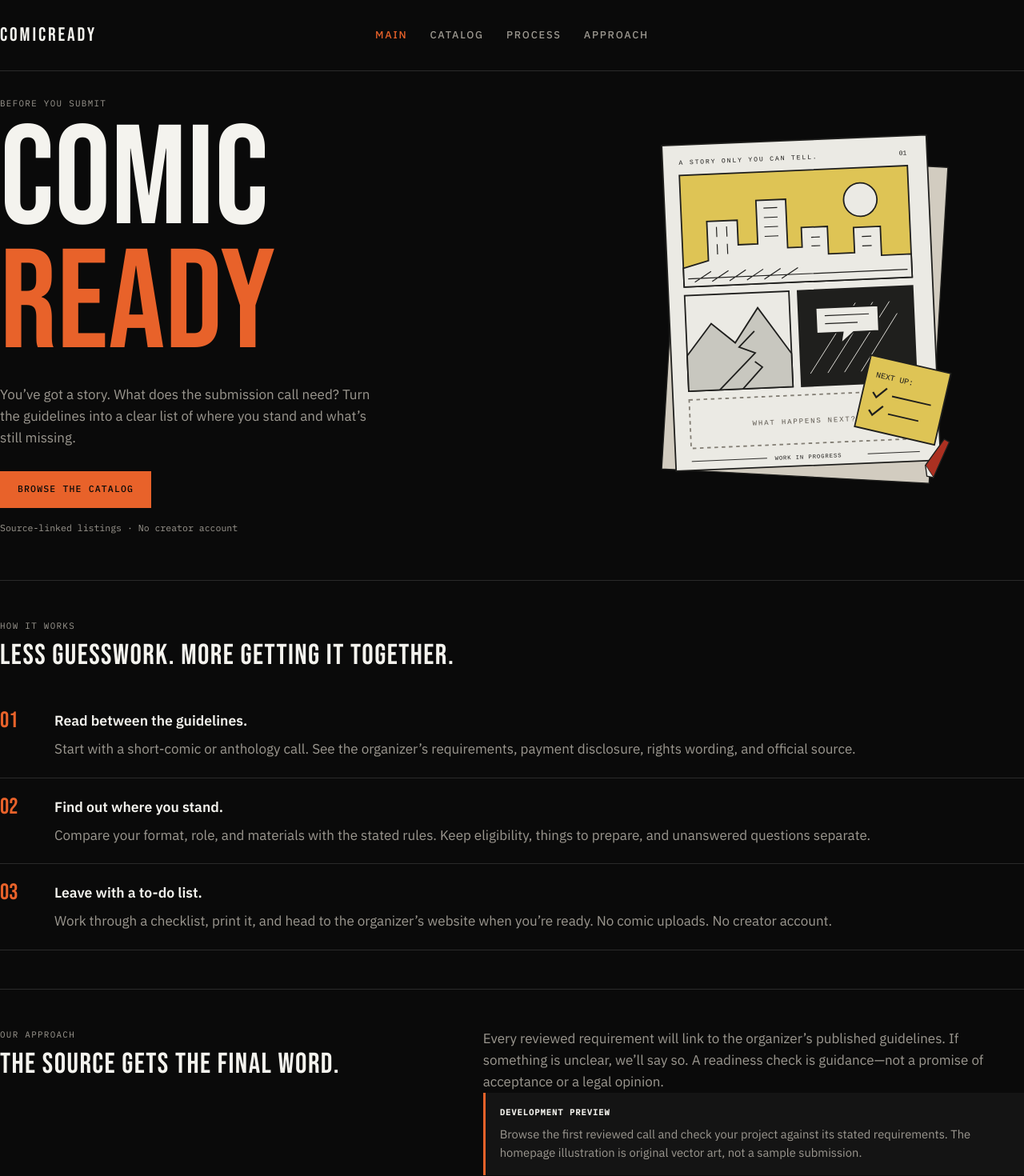
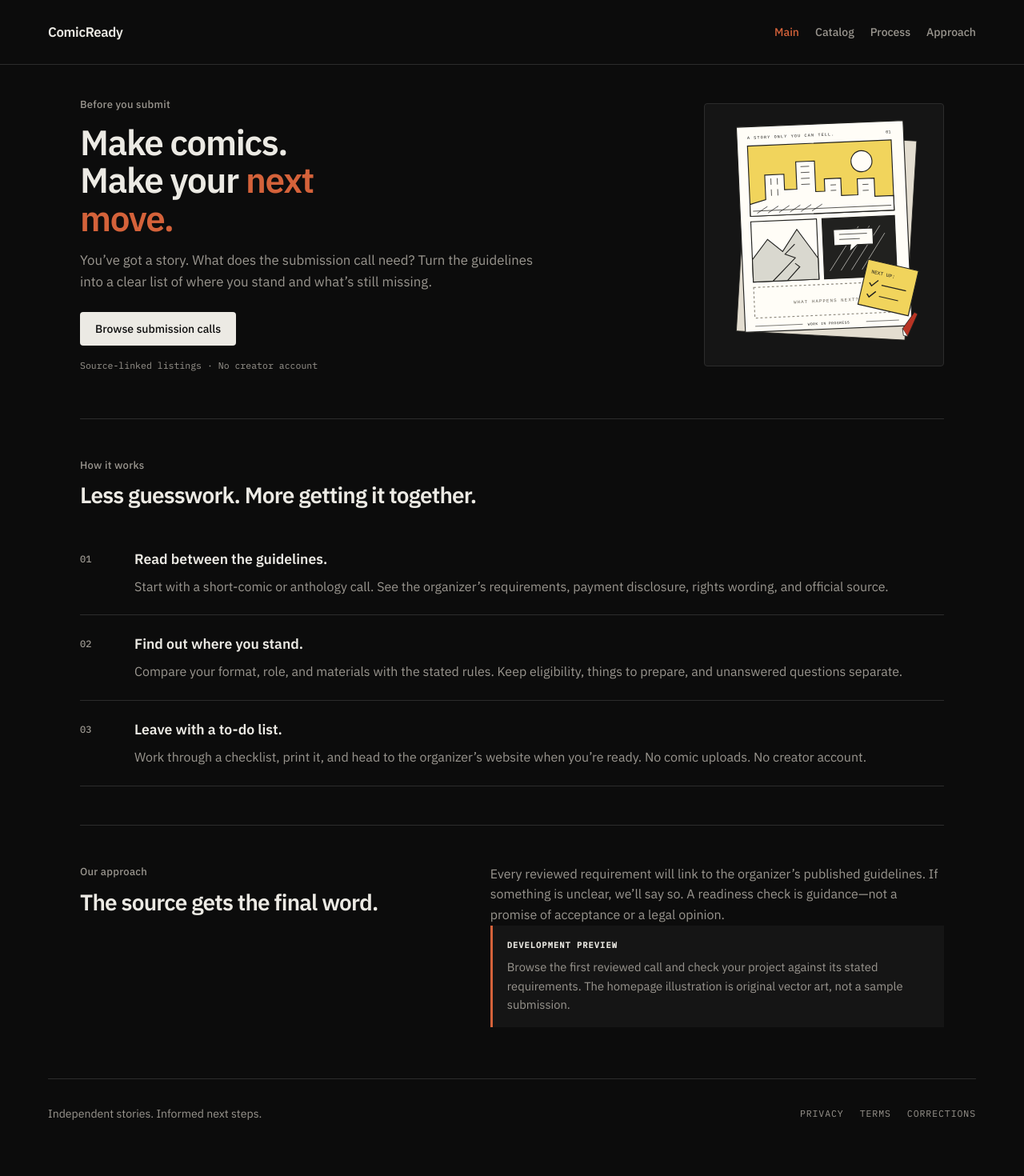
Before and after one commit to Charles-AM/ComicReady, a Next.js app: page / in a window 1280 px wide. Shown: the top 1470 px of the page at 80% size. Built offline with nearby package versions, Linux system fonts and the light colour scheme.

Commit message:
Premium polish: aligned layout, refined controls, scaled art
Wrap main in site-shell for consistent alignment. Replace shouty mega
type and orange CTAs with IBM Plex hierarchy and quiet buttons. Cap
storyboard and cover sizes; soften catalog grid and finding markers.

```diff
--- a/src/app/globals.css
+++ b/src/app/globals.css
@@ -1,21 +1,21 @@
 @import "tailwindcss";
 
-/* Comic-store inspired system (dark field, orange accent, cover-forward catalog) */
+/* Premium dark editorial — aligned grid, restrained accent, readable type */
 :root {
-  --bg: #0a0a0a;
-  --surface: #141414;
-  --surface-raised: #1c1c1c;
-  --ink: #f4f3ee;
-  --muted: #9c9890;
-  --line: #2a2a2a;
-  --accent: #e8622a;
-  --accent-hover: #f07040;
-  --display: var(--font-display), Impact, sans-serif;
-  --body: var(--font-body), Arial, Helvetica, sans-serif;
-  --mono: var(--font-mono), "Courier New", monospace;
-  --gutter: clamp(20px, 4vw, 48px);
-  --content: 1200px;
-  --read: 42rem;
+  --bg: #0c0c0c;
+  --surface: #151515;
+  --surface-raised: #1a1a1a;
+  --ink: #eceae4;
+  --muted: #9a968f;
+  --line: #2c2c2c;
+  --accent: #d4623a;
+  --accent-hover: #e07550;
+  --body: var(--font-body), system-ui, sans-serif;
+  --mono: var(--font-mono), ui-monospace, monospace;
+  --gutter: clamp(20px, 4vw, 40px);
+  --content: 1080px;
+  --read: 40rem;
+  --radius: 4px;
 }
 
 * {
@@ -32,8 +32,9 @@ body {
   background: var(--bg);
   color: var(--ink);
   font-family: var(--body);
-  font-size: 17px;
-  line-height: 1.58;
+  font-size: 16px;
+  line-height: 1.6;
+  -webkit-font-smoothing: antialiased;
 }
 
 a {
@@ -97,42 +98,38 @@ textarea:focus-visible {
 }
 
 .site-header {
-  display: grid;
-  grid-template-columns: 1fr auto 1fr;
+  display: flex;
   align-items: center;
-  gap: 16px;
-  padding: 22px 0;
+  justify-content: space-between;
+  gap: 24px;
+  padding: 20px 0;
+}
+
+.site-main {
+  width: 100%;
 }
 
 .brand {
-  justify-self: start;
+  font-size: 1.05rem;
+  font-weight: 600;
+  letter-spacing: -0.02em;
   text-decoration: none;
   color: var(--ink);
 }
 
-.brand-name {
-  font-family: var(--display);
-  font-size: 1.5rem;
-  letter-spacing: 0.12em;
-  text-transform: uppercase;
-}
-
 .site-header nav {
-  justify-self: center;
   display: flex;
   flex-wrap: wrap;
-  gap: 28px;
-  justify-content: center;
+  gap: 4px 20px;
+  justify-content: flex-end;
 }
 
 .site-header nav a {
-  min-height: 44px;
+  min-height: 40px;
   display: inline-flex;
   align-items: center;
-  font-size: 0.8rem;
+  font-size: 0.875rem;
   font-weight: 500;
-  letter-spacing: 0.14em;
-  text-transform: uppercase;
   text-decoration: none;
   color: var(--muted);
 }
@@ -186,31 +183,35 @@ textarea:focus-visible {
 /* Typography */
 .eyebrow {
   margin: 0 0 12px;
-  font-family: var(--mono);
-  font-size: 0.68rem;
-  letter-spacing: 0.12em;
-  text-transform: uppercase;
+  font-size: 0.8125rem;
+  font-weight: 500;
+  letter-spacing: 0.02em;
   color: var(--muted);
 }
 
 .page-title,
 .call-title,
-.section-title,
-.display-title {
-  font-family: var(--display);
-  font-weight: 400;
-  line-height: 0.95;
-  letter-spacing: 0.04em;
-  text-transform: uppercase;
+.section-title {
+  font-weight: 600;
+  line-height: 1.08;
+  letter-spacing: -0.03em;
 }
 
 .page-title {
-  font-size: clamp(2.25rem, 5vw, 3.5rem);
+  font-size: clamp(2rem, 4.5vw, 2.75rem);
   margin: 0 0 16px;
 }
 
+.hero-title {
+  max-width: 14ch;
+}
+
+.text-accent {
+  color: var(--accent);
+}
+
 .section-title {
-  font-size: clamp(1.75rem, 3vw, 2.25rem);
+  font-size: clamp(1.35rem, 2.5vw, 1.75rem);
   margin: 0 0 20px;
 }
 
@@ -244,47 +245,40 @@ h3 {
   margin: 0 0 8px;
 }
 
-/* Home — store hero */
-.store-hero {
-  padding: 32px 0 56px;
+/* Home hero */
+.home-hero {
+  padding: 40px 0 56px;
 }
 
-.store-hero-grid {
+.home-hero-grid {
   display: grid;
-  grid-template-columns: minmax(0, 1.1fr) minmax(240px, 0.9fr);
-  gap: 40px;
+  grid-template-columns: minmax(0, 1fr) minmax(200px, 300px);
+  gap: 48px;
   align-items: center;
 }
 
-.store-mega {
-  margin: 0 0 20px;
-  font-family: var(--display);
-  font-weight: 400;
-  line-height: 0.88;
-  letter-spacing: 0.02em;
-  text-transform: uppercase;
+.lede {
+  max-width: 34em;
+  margin: 0 0 24px;
+  color: var(--muted);
+  font-size: 1.05rem;
 }
 
-.store-mega-line {
-  display: block;
-  font-size: clamp(4.5rem, 16vw, 11rem);
+.home-hero-art {
+  justify-self: end;
+  width: 100%;
+  max-width: 300px;
+  padding: 12px;
+  border: 1px solid var(--line);
+  background: var(--surface);
+  border-radius: var(--radius);
 }
 
-.store-mega-accent {
-  color: var(--accent);
-}
-
-.store-lede {
-  max-width: 28em;
-  margin: 0 0 28px;
-  color: var(--muted);
-}
-
-.store-hero-art .storyboard {
+.home-hero-art .storyboard {
+  display: block;
   width: 100%;
-  max-height: 480px;
   height: auto;
-  opacity: 0.92;
+  max-height: 320px;
 }
 
 .home-process {
@@ -311,10 +305,12 @@ h3 {
 }
 
 .process-index {
-  font-family: var(--display);
-  font-size: 1.75rem;
-  color: var(--accent);
-  line-height: 1;
+  font-family: var(--mono);
+  font-size: 0.75rem;
+  font-weight: 500;
+  color: var(--muted);
+  line-height: 1.6;
+  padding-top: 4px;
 }
 
 .process-list p {
@@ -338,44 +334,32 @@ h3 {
   color: var(--muted);
 }
 
-/* Catalog page hero (Dribbble-style mega title) */
 .layout-catalog {
-  padding-top: 24px;
+  padding-top: 8px;
 }
 
-.catalog-hero {
+.catalog-page-head {
   display: grid;
-  grid-template-columns: minmax(0, 1.2fr) minmax(260px, 0.8fr);
+  grid-template-columns: minmax(0, 1fr) minmax(240px, 420px);
   gap: 32px 48px;
   align-items: end;
-  margin-bottom: 40px;
-}
-
-.mega-title {
-  margin: 0;
-  font-family: var(--display);
-  font-weight: 400;
-  font-size: clamp(5rem, 22vw, 14rem);
-  line-height: 0.85;
-  letter-spacing: 0.02em;
-  text-transform: uppercase;
-  color: var(--accent);
+  margin-bottom: 32px;
+  padding-bottom: 28px;
+  border-bottom: 1px solid var(--line);
 }
 
 .catalog-hero-copy {
   margin: 0;
-  font-size: 0.95rem;
+  font-size: 0.9375rem;
   line-height: 1.65;
   color: var(--muted);
-  max-width: 28em;
-  padding-bottom: 12px;
 }
 
 .catalog-toolbar {
-  display: flex;
-  flex-wrap: wrap;
-  align-items: flex-end;
-  gap: 20px 32px;
+  display: grid;
+  grid-template-columns: minmax(200px, 280px) 1fr auto;
+  align-items: end;
+  gap: 16px 24px;
   padding-bottom: 20px;
   border-bottom: 1px solid var(--line);
 }
@@ -419,17 +403,19 @@ h3 {
   padding: 0;
 }
 
+.catalog-tabs {
+  justify-self: start;
+}
+
 .catalog-tabs button {
   border: 0;
   background: none;
   padding: 8px 0;
-  font-family: var(--mono);
-  font-size: 0.68rem;
-  letter-spacing: 0.12em;
-  text-transform: uppercase;
+  font-size: 0.8125rem;
+  font-weight: 500;
   color: var(--muted);
   cursor: pointer;
-  border-bottom: 2px solid transparent;
+  border-bottom: 1px solid transparent;
 }
 
 .catalog-tabs button.is-active,
@@ -439,7 +425,23 @@ h3 {
 }
 
 .filter-toggle {
-  margin-left: auto;
+  justify-self: end;
+}
+
+.btn-quiet {
+  min-height: 38px;
+  padding: 0 14px;
+  border: 1px solid var(--line);
+  border-radius: var(--radius);
+  background: transparent;
+  color: var(--muted);
+  font-size: 0.8125rem;
+  font-weight: 500;
+}
+
+.btn-quiet:hover {
+  color: var(--ink);
+  border-color: var(--muted);
 }
 
 .catalog-filter-panel {
@@ -466,8 +468,8 @@ h3 {
 /* Cover grid */
 .cover-grid {
   display: grid;
-  grid-template-columns: repeat(4, minmax(0, 1fr));
-  gap: 28px 20px;
+  grid-template-columns: repeat(auto-fill, minmax(160px, 1fr));
+  gap: 24px 20px;
   list-style: none;
   margin: 0;
   padding: 0;
@@ -525,12 +527,11 @@ h3 {
 }
 
 .cover-title {
-  margin: 0 0 8px;
-  font-family: var(--display);
-  font-size: 1.35rem;
-  line-height: 1;
-  letter-spacing: 0.03em;
-  text-transform: uppercase;
+  margin: 0 0 6px;
+  font-size: 0.9375rem;
+  font-weight: 600;
+  line-height: 1.25;
+  letter-spacing: -0.01em;
 }
 
 .cover-meta {
@@ -540,28 +541,28 @@ h3 {
 }
 
 .cover-tone-anthology-0 {
-  background: linear-gradient(165deg, #4a1f12 0%, #e8622a 100%);
+  background: linear-gradient(180deg, #3d3028 0%, #1e1814 100%);
 }
 .cover-tone-anthology-1 {
-  background: linear-gradient(165deg, #2a1810 0%, #b93424 100%);
+  background: linear-gradient(180deg, #352820 0%, #181412 100%);
 }
 .cover-tone-anthology-2 {
-  background: linear-gradient(165deg, #3d2818 0%, #d4a017 55%, #8b4513 100%);
+  background: linear-gradient(180deg, #2e2a22 0%, #161614 100%);
 }
 .cover-tone-anthology-3 {
-  background: linear-gradient(165deg, #1a2634 0%, #e8622a 100%);
+  background: linear-gradient(180deg, #283038 0%, #141618 100%);
 }
 .cover-tone-short-0 {
-  background: linear-gradient(165deg, #1c1c1c 0%, #505050 100%);
+  background: linear-gradient(180deg, #2a2a2a 0%, #141414 100%);
 }
 .cover-tone-short-1 {
-  background: linear-gradient(165deg, #2a1520 0%, #7a3050 100%);
+  background: linear-gradient(180deg, #2e2428 0%, #141216 100%);
 }
 .cover-tone-short-2 {
-  background: linear-gradient(165deg, #152a20 0%, #30587a 100%);
+  background: linear-gradient(180deg, #242a2e 0%, #121618 100%);
 }
 .cover-tone-short-3 {
-  background: linear-gradient(165deg, #2a2a10 0%, #6a6a20 100%);
+  background: linear-gradient(180deg, #2a2a24 0%, #161614 100%);
 }
 
 /* Pages */
@@ -599,14 +600,19 @@ h3 {
 
 .call-showcase {
   display: grid;
-  grid-template-columns: minmax(160px, 220px) 1fr;
-  gap: 40px;
+  grid-template-columns: minmax(120px, 168px) 1fr;
+  gap: 32px;
   align-items: start;
-  margin-bottom: 48px;
+  margin-bottom: 40px;
+  padding-bottom: 32px;
+  border-bottom: 1px solid var(--line);
 }
 
 .call-showcase-cover {
   aspect-ratio: 2 / 3;
+  max-width: 168px;
+  border-radius: var(--radius);
+  overflow: hidden;
 }
 
 .call-header {
@@ -614,7 +620,7 @@ h3 {
 }
 
 .call-title {
-  font-size: clamp(2.5rem, 6vw, 4rem);
+  font-size: clamp(1.75rem, 4vw, 2.5rem);
   margin: 0 0 16px;
 }
 
@@ -739,32 +745,34 @@ button:disabled {
   display: inline-flex;
   align-items: center;
   justify-content: center;
-  min-height: 46px;
-  padding: 12px 22px;
-  border: 0;
-  background: var(--accent);
+  min-height: 42px;
+  padding: 0 18px;
+  border: 1px solid transparent;
+  border-radius: var(--radius);
+  background: var(--ink);
   color: var(--bg);
-  font-family: var(--mono);
-  font-size: 0.72rem;
+  font-family: var(--body);
+  font-size: 0.875rem;
   font-weight: 500;
-  letter-spacing: 0.1em;
-  text-transform: uppercase;
   text-decoration: none;
+  transition: background 150ms, color 150ms, border-color 150ms;
 }
 
 .button:hover {
-  background: var(--accent-hover);
+  background: #faf9f6;
+  color: #121212;
 }
 
 .button.secondary {
   background: transparent;
   color: var(--ink);
-  border: 1px solid var(--line);
+  border-color: var(--line);
 }
 
 .button.secondary:hover {
-  border-color: var(--accent);
-  color: var(--accent);
+  background: var(--surface);
+  border-color: var(--muted);
+  color: var(--ink);
 }
 
 .form-stack {
@@ -904,10 +912,10 @@ legend {
 }
 
 .result-title {
-  font-family: var(--display);
-  font-size: clamp(1.75rem, 4vw, 2.75rem);
+  font-size: clamp(1.5rem, 3vw, 2rem);
+  font-weight: 600;
   margin: 0 0 16px;
-  text-transform: uppercase;
+  letter-spacing: -0.03em;
 }
 
 .result-counts {
@@ -938,9 +946,10 @@ legend {
 
 .result-counts strong {
   display: block;
-  font-family: var(--display);
-  font-size: 2rem;
-  color: var(--accent);
+  font-size: 1.5rem;
+  font-weight: 600;
+  letter-spacing: -0.03em;
+  color: var(--ink);
   line-height: 1;
   margin-bottom: 6px;
 }
@@ -974,9 +983,19 @@ legend {
 }
 
 .finding-symbol {
-  font-family: var(--display);
-  font-size: 1.25rem;
-  color: var(--accent);
+  flex-shrink: 0;
+  width: 1.125rem;
+  height: 1.125rem;
+  display: flex;
+  align-items: center;
+  justify-content: center;
+  font-family: var(--mono);
+  font-size: 0.65rem;
+  font-weight: 500;
+  color: var(--muted);
+  border: 1px solid var(--line);
+  border-radius: 2px;
+  margin-top: 2px;
 }
 
 .outcome-ineligible {
@@ -1088,36 +1107,45 @@ p {
 }
 
 @media (max-width: 1000px) {
-  .cover-grid {
-    grid-template-columns: repeat(3, minmax(0, 1fr));
-  }
-
-  .catalog-hero {
+  .catalog-page-head {
     grid-template-columns: 1fr;
   }
 
-  .mega-title {
-    font-size: clamp(4rem, 18vw, 8rem);
+  .catalog-toolbar {
+    grid-template-columns: 1fr;
+  }
+
+  .catalog-tabs {
+    order: 2;
+  }
+
+  .filter-toggle {
+    order: 3;
+    justify-self: start;
   }
 }
 
 @media (max-width: 768px) {
   .site-header {
-    grid-template-columns: 1fr;
-    text-align: center;
+    flex-direction: column;
+    align-items: flex-start;
   }
 
-  .brand,
   .site-header nav {
-    justify-self: center;
+    justify-content: flex-start;
   }
 
-  .store-hero-grid,
+  .home-hero-grid,
   .approach-grid,
   .call-layout,
   .call-showcase,
   .results-grid {
     grid-template-columns: 1fr;
+  }
+
+  .home-hero-art {
+    justify-self: start;
+    max-width: 260px;
   }
 
   .cover-grid {
@@ -1178,7 +1206,7 @@ p {
   .site-footer,
   .button,
   .skip-link,
-  .store-hero-art,
+  .home-hero-art,
   .no-print,
   .result-counts,
   .text-button,
--- a/src/app/layout.tsx
+++ b/src/app/layout.tsx
@@ -1,6 +1,6 @@
 import type { Metadata } from 'next';
 import Link from 'next/link';
-import { Bebas_Neue, IBM_Plex_Mono, IBM_Plex_Sans } from 'next/font/google';
+import { IBM_Plex_Mono, IBM_Plex_Sans } from 'next/font/google';
 import { MotionProvider } from '@/components/motion-provider';
 import { SiteNav } from '@/components/site-nav';
 import './globals.css';
@@ -9,12 +9,6 @@ const bodyFont = IBM_Plex_Sans({
   subsets: ['latin'],
   weight: ['400', '500', '600'],
   variable: '--font-body',
-});
-
-const displayFont = Bebas_Neue({
-  subsets: ['latin'],
-  weight: '400',
-  variable: '--font-display',
 });
 
 const monoFont = IBM_Plex_Mono({
@@ -30,22 +24,24 @@ export const metadata: Metadata = {
 
 export default function RootLayout({ children }: Readonly<{ children: React.ReactNode }>) {
   return (
-    <html lang="en" className={`${bodyFont.variable} ${displayFont.variable} ${monoFont.variable}`}>
+    <html lang="en" className={`${bodyFont.variable} ${monoFont.variable}`}>
       <body>
         <MotionProvider>
           <a href="#main" className="skip-link">
             Skip to content
           </a>
           <div className="site-frame">
-            <div className="site-banner">
+            <header className="site-banner">
               <div className="site-shell site-header">
                 <Link className="brand" href="/" aria-label="ComicReady home">
-                  <span className="brand-name">ComicReady</span>
+                  ComicReady
                 </Link>
                 <SiteNav />
               </div>
-            </div>
-            <main id="main">{children}</main>
+            </header>
+            <main id="main" className="site-shell site-main">
+              {children}
+            </main>
             <footer className="site-footer site-shell">
               <p className="footer-lede">Independent stories. Informed next steps.</p>
               <nav aria-label="Footer">
--- a/src/app/opportunities/page.tsx
+++ b/src/app/opportunities/page.tsx
@@ -7,16 +7,17 @@ export const metadata = { title: 'Submission calls' };
 export default async function Opportunities() {
   return (
     <section className="page-section layout-catalog">
-      <header className="catalog-hero">
-        <h1 className="mega-title" id="catalog-title">
-          Calls
-        </h1>
-        <div className="catalog-hero-aside">
-          <p className="catalog-hero-copy">
-            English-language short comics and anthologies. Read the source, check your project, and see what to prepare. A deliberately small catalog—verification
-            reflects a reading of public guidelines, not confirmation that the organizer is still responding.
-          </p>
+      <header className="catalog-page-head">
+        <div>
+          <p className="eyebrow">Catalog</p>
+          <h1 className="page-title" id="catalog-title">
+            Submission calls
+          </h1>
         </div>
+        <p className="catalog-hero-copy">
+          English-language short comics and anthologies. Read the source, check your project, and see what to prepare. Verification reflects a reading of public
+          guidelines, not confirmation that the organizer is still responding.
+        </p>
       </header>
       <OpportunityList calls={await getOpportunities()} />
     </section>
--- a/src/app/page.tsx
+++ b/src/app/page.tsx
@@ -22,23 +22,24 @@ const steps = [
 export default function Home() {
   return (
     <>
-      <section className="store-hero" aria-labelledby="hero-title">
-        <div className="store-hero-grid">
-          <div className="store-hero-copy">
-            <p className="eyebrow store-eyebrow">Before you submit</p>
-            <h1 id="hero-title" className="store-mega" aria-label="ComicReady">
-              <span className="store-mega-line">Comic</span>
-              <span className="store-mega-line store-mega-accent">Ready</span>
+      <section className="home-hero" aria-labelledby="hero-title">
+        <div className="home-hero-grid">
+          <div>
+            <p className="eyebrow">Before you submit</p>
+            <h1 id="hero-title" className="page-title hero-title">
+              Make comics.
+              <br />
+              Make your <span className="text-accent">next move.</span>
             </h1>
-            <p className="store-lede">
+            <p className="lede">
               You’ve got a story. What does the submission call need? Turn the guidelines into a clear list of where you stand and what’s still missing.
             </p>
             <Link className="button" href="/opportunities">
-              Browse the catalog
+              Browse submission calls
             </Link>
             <p className="fine-print">Source-linked listings · No creator account</p>
           </div>
-          <div className="store-hero-art">
+          <div className="home-hero-art">
             <Storyboard />
           </div>
         </div>
--- a/src/components/opportunity-list.tsx
+++ b/src/components/opportunity-list.tsx
@@ -72,12 +72,12 @@ export function OpportunityList({ calls }: { calls: Opportunity[] }) {
 
         <button
           type="button"
-          className="button filter-toggle"
+          className="btn-quiet filter-toggle"
           aria-expanded={filtersOpen}
           aria-controls={filterPanelId}
           onClick={() => setFiltersOpen((open) => !open)}
         >
-          Filters
+          More filters
         </button>
       </div>
 
--- a/src/components/storyboard.tsx
+++ b/src/components/storyboard.tsx
@@ -1,7 +1,7 @@
 /** Original vector illustration: a blank comic proof, not a submitted project. */
 export function Storyboard() {
   return (
-    <svg className="storyboard" viewBox="0 0 480 530" fill="none" role="img" aria-labelledby="storyboard-title">
+    <svg className="storyboard" viewBox="0 0 480 530" fill="none" role="img" aria-labelledby="storyboard-title" width="480" height="530">
       <title id="storyboard-title">An original comic page in progress: a city, a winding landscape, and an empty panel awaiting its next scene.</title>
       <path d="M74 40 443 60 417 496 48 476Z" fill="#E3DDD0" stroke="#21211F" strokeWidth="1.5" />
       <path d="m48 30 365-15 20 449-365 15Z" fill="#FFFDF7" stroke="#21211F" strokeWidth="2" />
```
Also changed, not shown: src/components/project-form.tsx (+1 -1 lines), src/components/results-view.tsx (+1 -1 lines).
